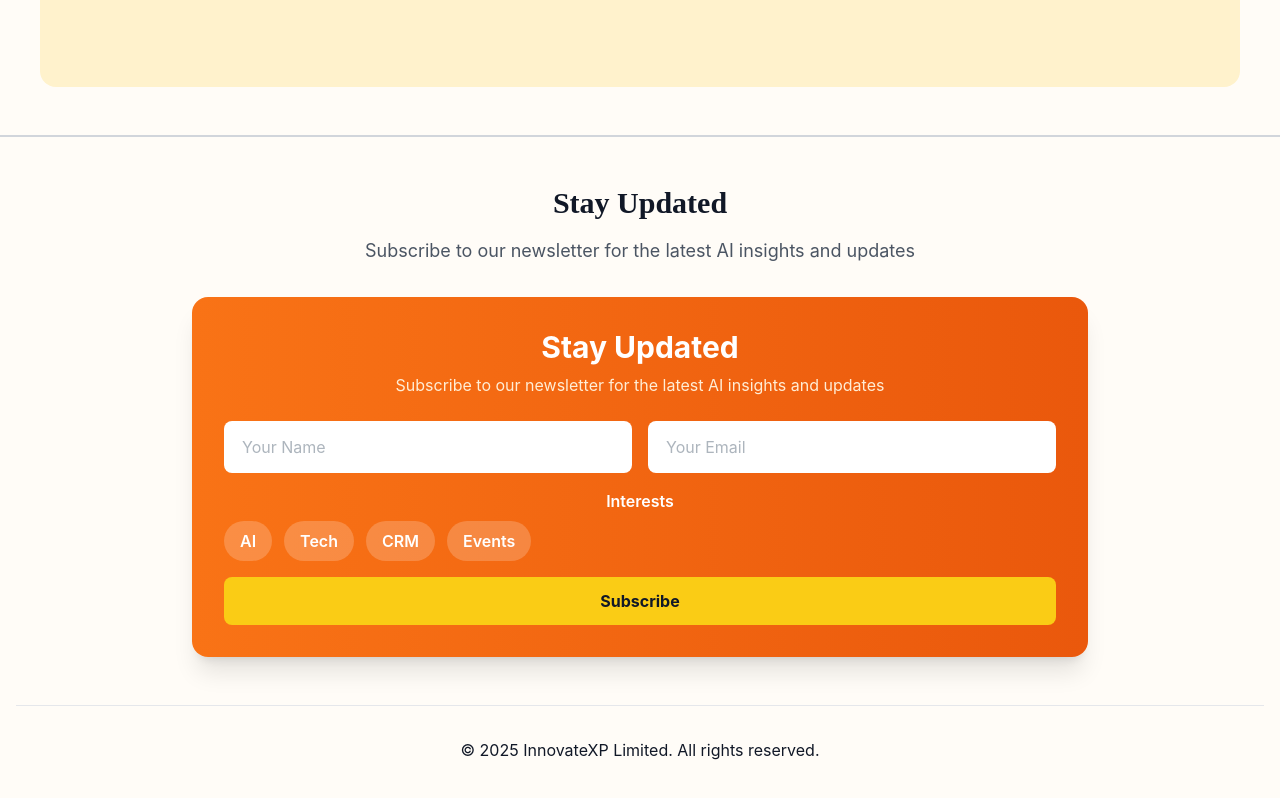
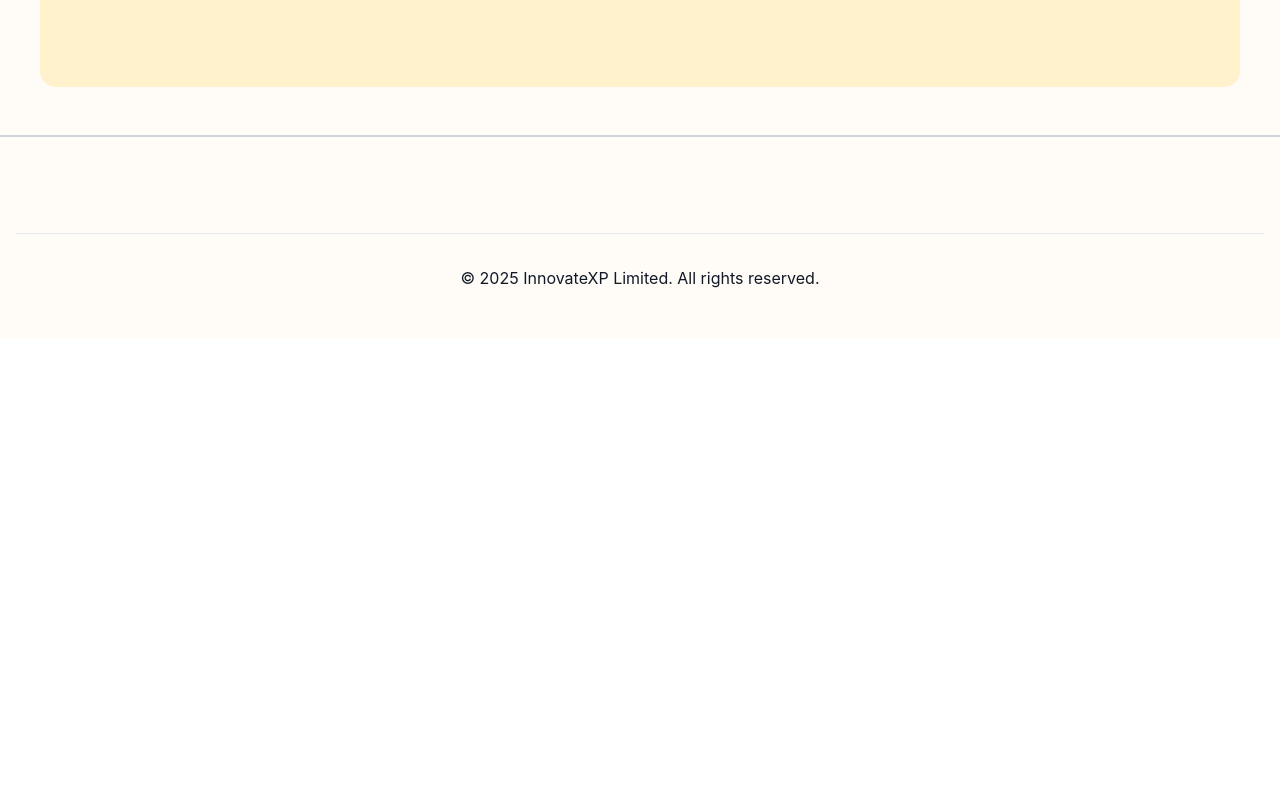
Before and after one commit to burkaslarry/innovatexp_website, a Next.js app: page / in a window 1280 px wide. Shown: the part 8577-9375 px from the top of the page. After the commit the page ends 8915 px from the top, so only its background shows below. Built offline with nearby package versions, Linux system fonts and the light colour scheme.

Commit message:
feat: remove newsletter section

```diff
--- a/src/app/page.tsx
+++ b/src/app/page.tsx
@@ -868,15 +868,7 @@ function LandingPage() {
         <div className="container mx-auto px-4">
           {/* Newsletter Section */}
           <section className="mb-12">
-            <h2 className="text-3xl font-bold text-gray-900 dark:text-white mb-4">{t('newsletter.title')}</h2>
-            <p className="text-lg text-gray-600 dark:text-gray-300 mb-8 max-w-2xl mx-auto">
-              {t('newsletter.subtitle')}
-            </p>
 
-            {/* Import and use the Newsletter component */}
-            <div className="max-w-4xl mx-auto">
-              <Newsletter />
-            </div>
           </section>
 
           {/* Copyright */}
```
Also changed, not shown: 2 other files (tests, documents, lock files or other folders).
